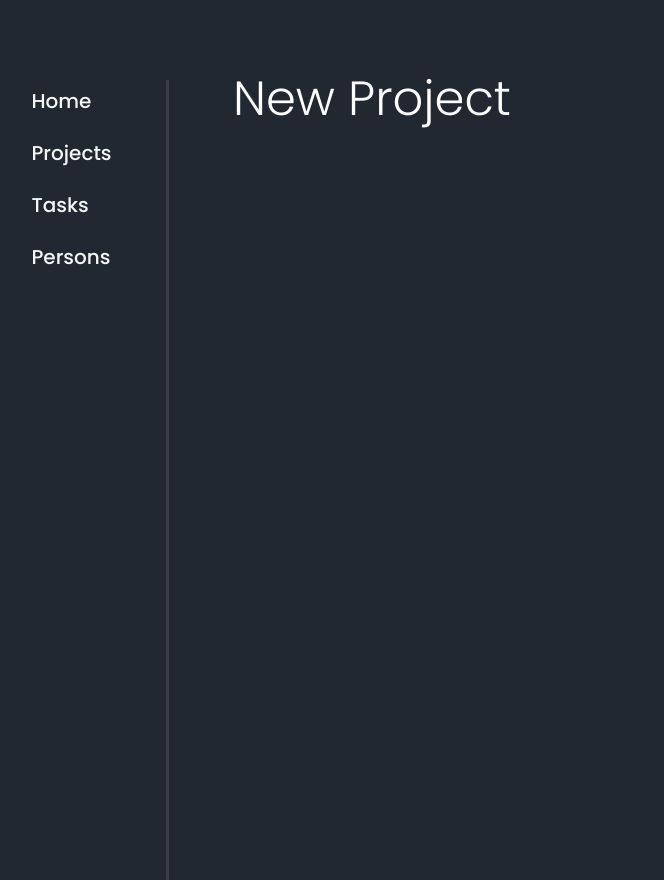
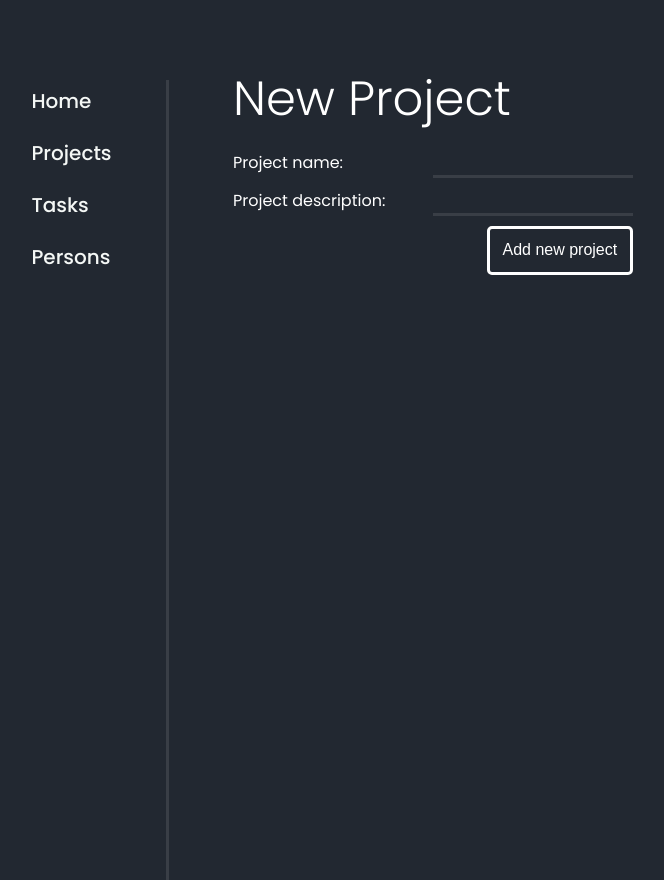
Before and after one commit to JanSpCZ/ToDoApp, a Vue app: page /newproject in a window 1280 px wide. Shown: the top 880 px of the page, without its empty margins (23-687 px from the left). Built offline with nearby package versions, Linux system fonts and the light colour scheme.

Commit message:
add new project functionality

```diff
--- a/src/assets/main.css
+++ b/src/assets/main.css
@@ -17,7 +17,6 @@ body {
   left: 15vw;
   margin-left: 5vw;
   margin-top: 10vh;
-  overflow: hidden;
   height: 100vh;
 }
 
--- a/src/pages/NewProjectPage.vue
+++ b/src/pages/NewProjectPage.vue
@@ -1,11 +1,93 @@
 <template>
     <h3 class="myH3">New Project</h3>
+    <form @submit.prevent="onSubmit">
+        <div>
+            <label for="name">Project name:</label>
+            <input id="name" v-model="project">
+        </div>
+        <div>
+            <label for="description">Project description:</label>
+            <input id="description" v-model="description">
+        </div>
+        <div class="btn-container">
+            <button>Add new project</button>
+        </div>
+    </form>
 </template>
 
 <script>
 
+
 export default {
-    name: "NewProjectPage"
+    name: "NewProjectPage",
+    data () {
+        return {
+            project: "",
+            description: ""
+        }
+    },
+    methods: {
+        onSubmit() {
+            this.$store.dispatch("addProject", {
+                project: this.project,
+                description: this.description
+            }).then(() => {
+                this.$router.push("/projects")
+            })
+        }
+    }
 }
 
 </script>
+
+<style scoped>
+form {
+    max-width: 400px;
+    margin: 2rem 0;
+    display: flex;
+    flex-direction: column;
+    gap: 10px;
+}
+
+div {
+    display: flex;
+    justify-content: space-between;
+    gap: 20px;
+}
+
+input {
+    width: 50%;
+    padding: .3rem;
+    background-color: #222831;
+    color: #fff;
+    border: none;
+    border-bottom: 3px solid #393E46;
+    outline: none;
+}
+
+input:focus {
+    border-bottom: 3px solid #00ADB5;
+}
+
+.btn-container {
+    display: flex;
+    justify-content: flex-end;
+}
+
+button {
+    padding: .8rem;
+    border-radius: 5px;
+    cursor: pointer;
+    background-color: #222831;
+    border: 3px solid #fff;
+    color: #fff;
+    font-size: medium;
+    transition: all .2s linear;
+}
+
+button:hover {
+    color: #00ADB5;
+    border: 3px solid #00ADB5;
+}
+
+</style>
--- a/src/store/index.js
+++ b/src/store/index.js
@@ -46,6 +46,11 @@ const store = createStore({
             return db.get("js6persons").then((persons) => {
                 context.commit("setPersons", persons)
             })
+        },
+        addProject (context, body) {
+            db.post("js6projects", body).then(() => {
+                context.dispatch("fetchProjects")
+            })
         }
     },
     getters: {
--- a/src/utils/db.js
+++ b/src/utils/db.js
@@ -36,9 +36,6 @@ export default {
       data: body
     }).then((response) => {
       return response.data.data
-    }).catch((error) => {
-      store.commit('setErrorMsg', 'some error happened when saving record')
-      router.push('/error')
     })
   },
   put (path, body) {
```
